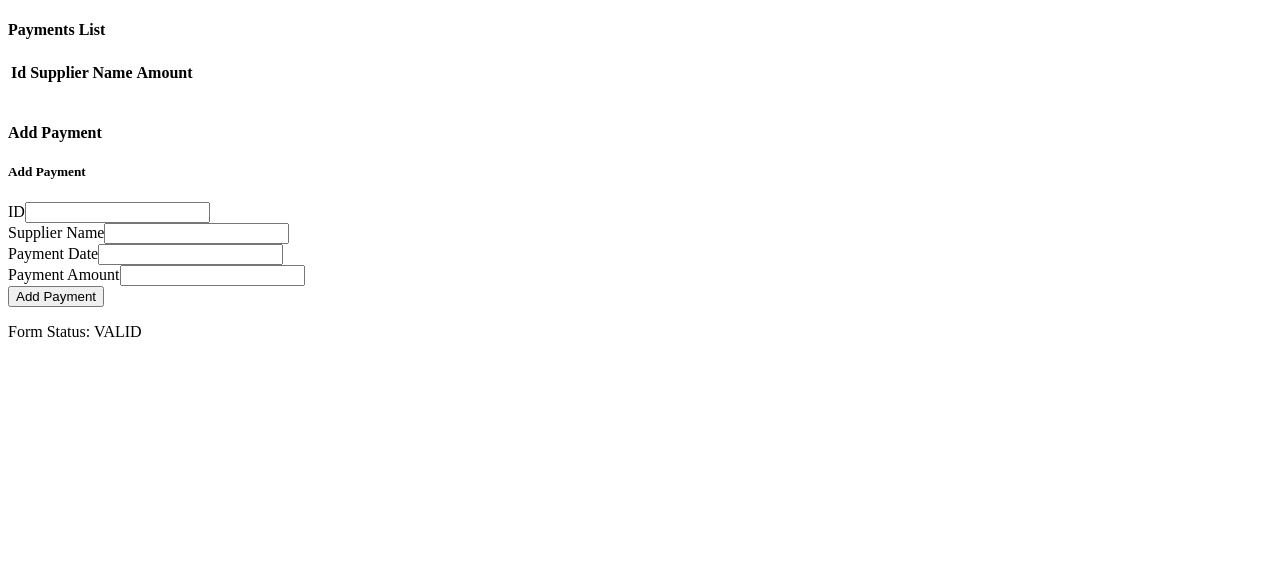
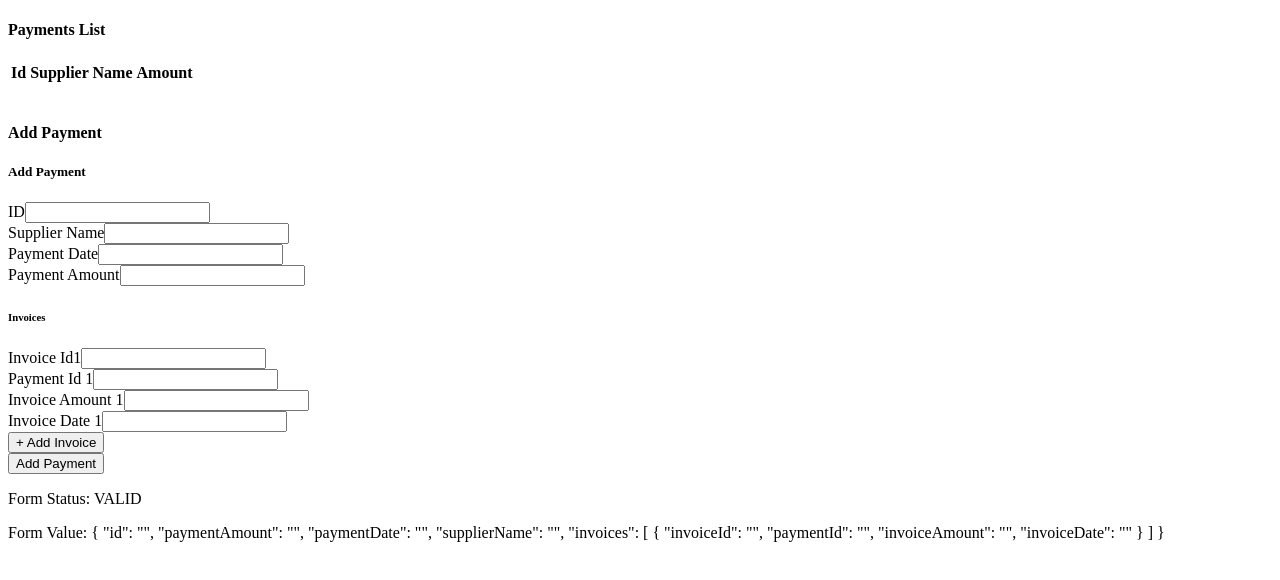
Before and after one commit to ghacupha/payment-calculator, an Angular app: page / in a window 1280 px wide. Shown: the top 580 px of the page. Built offline with nearby package versions, Linux system fonts and the light colour scheme.

Commit message:
Basic working setup
The challenge now is that the button that adds a new invoie to the form array also submits the entire form

```diff
--- a/angular.json
+++ b/angular.json
@@ -102,7 +102,8 @@
               "src/assets"
             ],
             "styles": [
-              "src/styles.sass"
+              "src/styles.sass",
+              "./node_modules/bootstrap/dist/css/bootstrap.min.css"
             ],
             "scripts": []
           }
--- a/package.json
+++ b/package.json
@@ -18,6 +18,7 @@
     "@angular/platform-browser": "~12.0.3",
     "@angular/platform-browser-dynamic": "~12.0.3",
     "@angular/router": "~12.0.3",
+    "bootstrap": "^5.0.1",
     "rxjs": "~6.6.0",
     "tslib": "^2.1.0",
     "zone.js": "~0.11.4"
--- a/src/app/components/add-payment.component.html
+++ b/src/app/components/add-payment.component.html
@@ -47,8 +47,40 @@
         <input type="text" id="payment-amount" formControlName="paymentAmount">
       </div>
 
+      <div formArrayName="invoices">
+        <h6>Invoices</h6>
+        <div class="row" *ngFor="let invoice of invoices.controls; let i=index">
+          <div formGroupName="{{i}}">
+            <div class="row">
+              <label for="invoiceId-{{i+1}}">Invoice Id{{i + 1}}</label>
+              <input id="invoiceId-{{i+1}}" type="text" formControlName="invoiceId">
+            </div>
+
+            <div class="row">
+              <label for="paymentId-{{i+1}}">Payment Id {{i + 1}}</label>
+              <input id="paymentId-{{i+1}}" type="text" formControlName="paymentId">
+            </div>
+
+            <div class="row">
+              <label for="invoiceAmount-{{i+1}}">Invoice Amount {{i + 1}}</label>
+              <input id="invoiceAmount-{{i+1}}" type="number" formControlName="invoiceAmount">
+            </div>
+
+            <div class="row">
+              <label for="invoiceDate-{{i+1}}">Invoice Date {{i + 1}}</label>
+              <input id="invoiceDate-{{i+1}}" type="text" formControlName="invoiceDate">
+            </div>
+            <button (click)="addInvoice()"> + Add Invoice</button>
+          </div>
+        </div>
+      </div>
       <button type="submit" [disabled]="!paymentForm.valid">Add Payment</button>
     </form>
   </div>
   <p>Form Status: {{paymentForm.status}}</p>
+  <p>Form Value: {{paymentForm.value | json}}</p>
+
+  <ul *ngFor="let payment of payments">
+    <p>Payments Value: {{payment| json}}</p>
+  </ul>
 </div>
--- a/src/app/components/add-payment.component.ts
+++ b/src/app/components/add-payment.component.ts
@@ -1,6 +1,7 @@
 import {Component} from "@angular/core";
-import {FormBuilder} from "@angular/forms";
+import {FormArray, FormBuilder} from "@angular/forms";
 import {Payment} from "../models/payment.model";
+import {Invoice} from "../models/invoice.model";
 
 @Component({
   selector: 'add-payment-component',
@@ -12,7 +13,15 @@ export class AddPaymentComponent {
     paymentAmount: [''],
     paymentDate: [''],
     supplierName: [''],
-  });
+    invoices: this.fb.array([
+      this.fb.group({
+        invoiceId: [''],
+        paymentId: [''],
+        invoiceAmount: [''],
+        invoiceDate: ['']
+      })
+    ])
+  })
 
   payments: Payment[] = [];
 
@@ -20,14 +29,35 @@ export class AddPaymentComponent {
   }
 
   submit(): void {
+    this.payments.push(this.createPayment());
+  }
 
-    this.payments.push(
-      {
-        ...new Payment(),
-        id: this.paymentForm.get("id")!.value,
-        paymentAmount: this.paymentForm.get(["paymentAmount"])!.value,
-        paymentDate: this.paymentForm.get(["paymentDate"])!.value,
-        supplierName: this.paymentForm.get(["supplierName"])!.value,
-      });
+  createPayment() {
+    const invoiceArr: Invoice[] = []
+    this.invoices.value.forEach((invoice: Invoice) => {
+      invoiceArr.push(invoice)
+    })
+
+    return {
+    ...new Payment(),
+      id: this.paymentForm.get("id")!.value,
+      paymentAmount: this.paymentForm.get(["paymentAmount"])!.value,
+      paymentDate: this.paymentForm.get(["paymentDate"])!.value,
+      supplierName: this.paymentForm.get(["supplierName"])!.value,
+      invoices: invoiceArr
+    }
+  }
+
+  get invoices() {
+    return this.paymentForm.get('invoices') as FormArray;
+  }
+
+  addInvoice() {
+    this.invoices.push(this.fb.group({
+      invoiceId: [''],
+      paymentId: [''],
+      invoiceAmount: [''],
+      invoiceDate: ['']
+    }));
   }
 }
--- a/src/app/models/payment.model.ts
+++ b/src/app/models/payment.model.ts
@@ -5,5 +5,5 @@ export class Payment {
   paymentDate!: string;
   paymentAmount!: number;
   supplierName!: string;
-  invoices?: Invoice[];
+  invoices!: Invoice[];
 }
```
Also changed, not shown: 2 other files (tests, documents, lock files or other folders).
